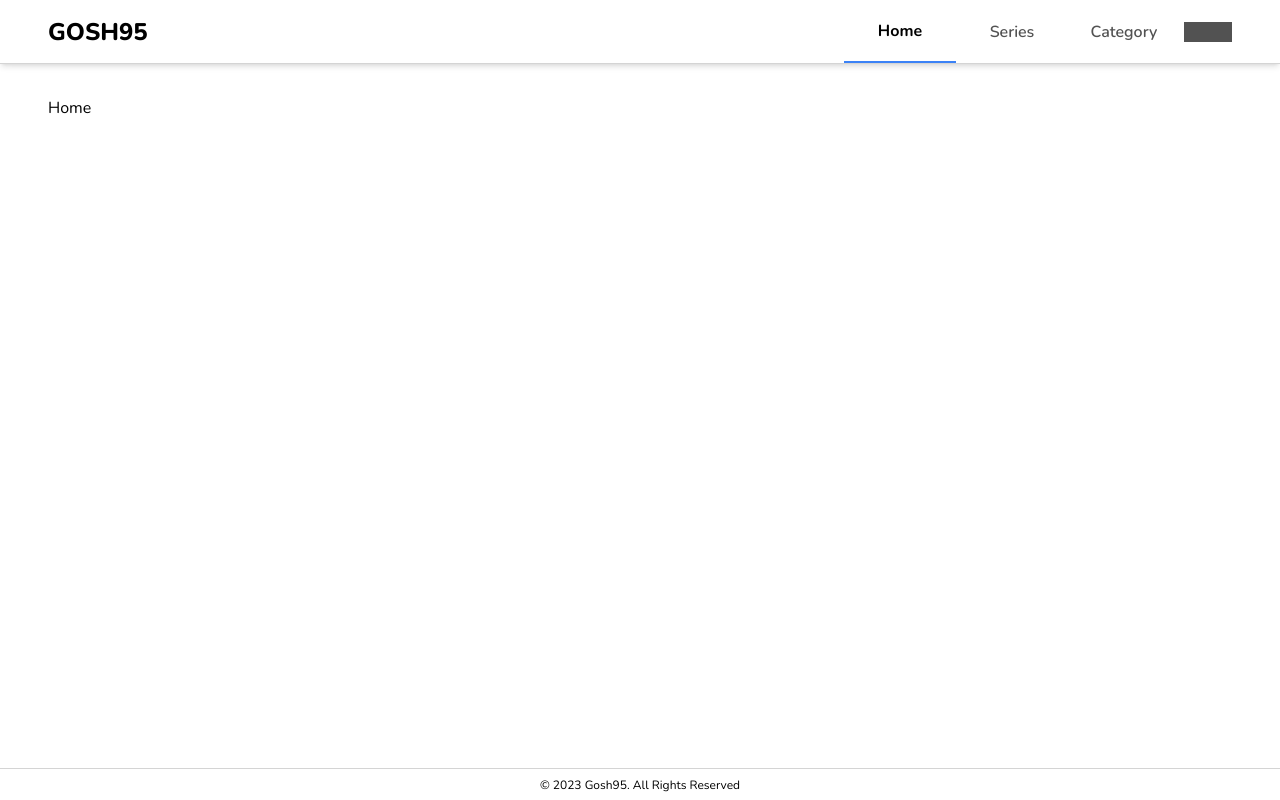
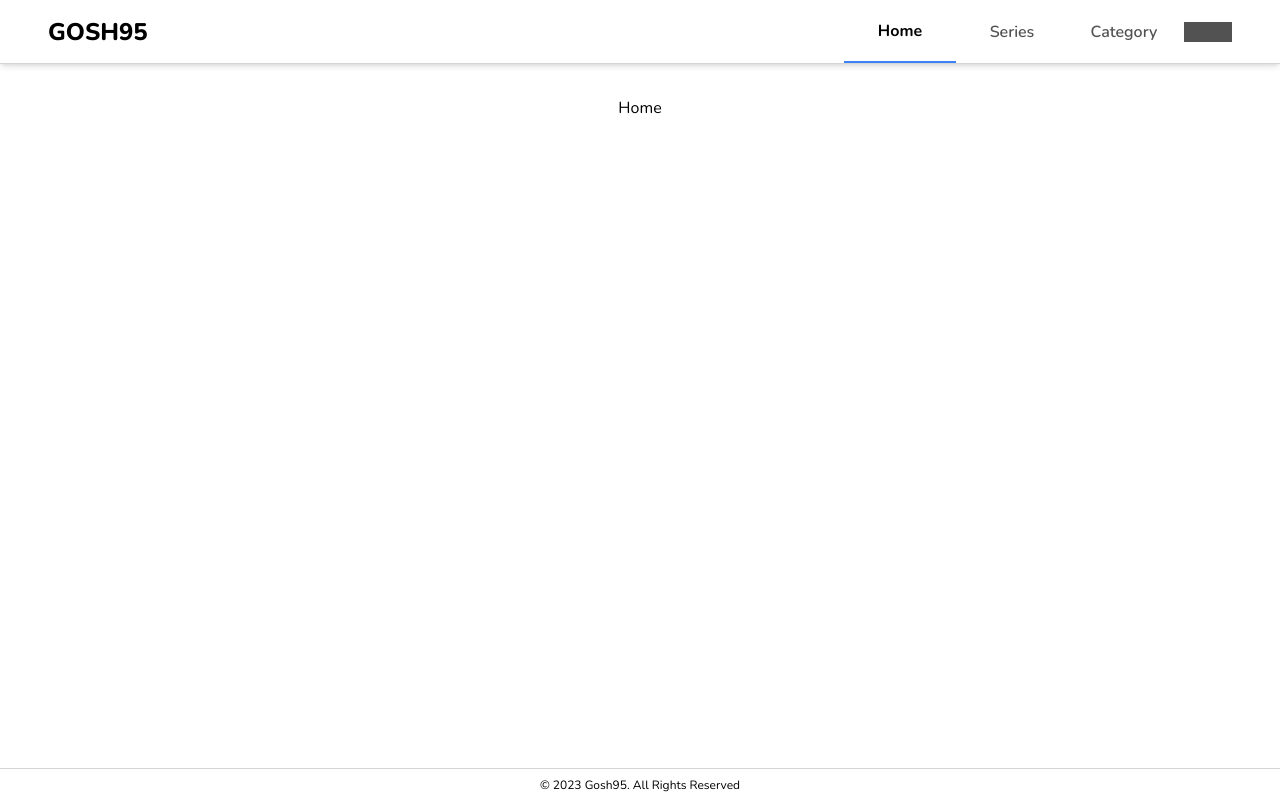
Before and after one commit to toys-repo/dev-blog, a Next.js app: page / in a window 1280 px wide. Built offline with nearby package versions, Linux system fonts and the light colour scheme.

Commit message:
레이아웃 컨텐츠 가운데 정렬

```diff
--- a/app/components/layout/Main.tsx
+++ b/app/components/layout/Main.tsx
@@ -3,7 +3,7 @@ interface MainProps {
 }
 
 const Main = ({ children }: MainProps) => {
-  return <main className="grow w-full py-24 xs:px-4 md:px-12">{children}</main>;
+  return <main className="grow w-full pt-24 pb-8 xs:px-4 md:px-12 flex flex-col items-center">{children}</main>;
 };
 
 export default Main;
```
